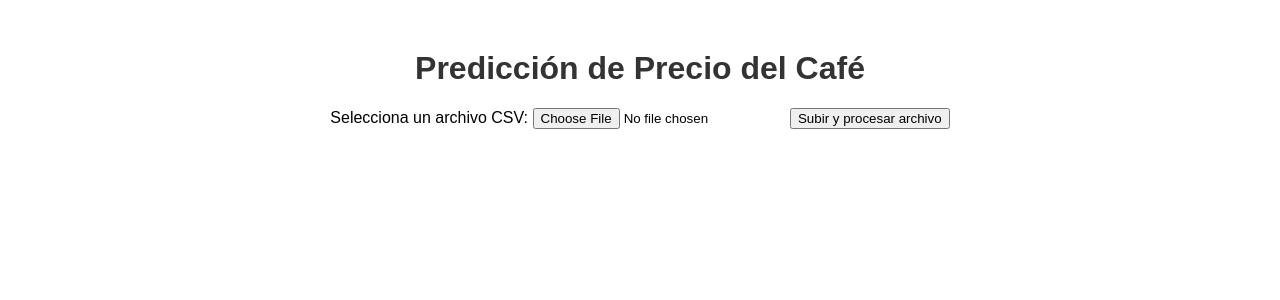
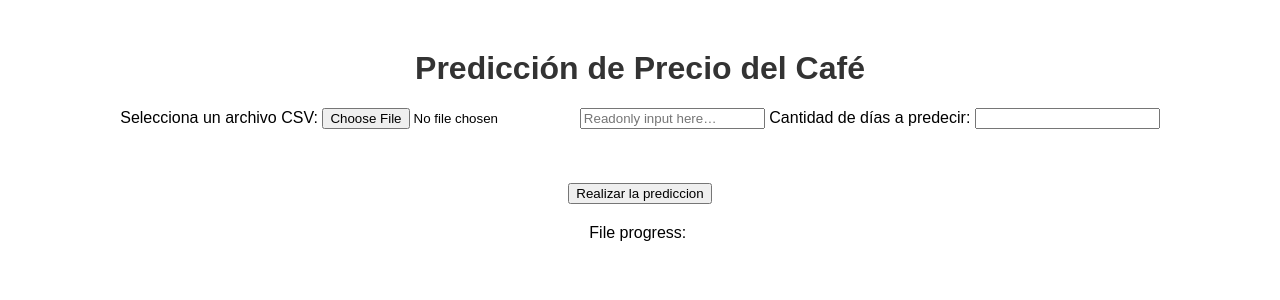
Before and after one commit to DiegoFlorez34/Proyecto-Seminario, a Flask app: page / in a window 1280 px wide. Shown: the top 300 px of the page. Run offline with Flask 3, Linux system fonts and the light colour scheme.

Commit message:
Descripción de los cambios realizados

```diff
--- a/app.py
+++ b/app.py
@@ -1,5 +1,5 @@
 import os
-from flask import Flask, request, render_template, send_from_directory
+from flask import Flask, request, render_template, send_from_directory, jsonify
 import pandas as pd
 import numpy as np
 import tensorflow as tf
@@ -31,11 +31,17 @@ def home():
 @app.route('/upload', methods=['POST'])
 def upload_file():
     if 'file' not in request.files:
-        return {'error': 'No file part'}
+        return jsonify({'error': 'No file part'})
 
     file = request.files['file']
     if file.filename == '':
-        return {'error': 'No selected file'}
+        return jsonify({'error': 'No selected file'})
+
+    dias_a_predecir = request.form.get('dias')  # Obtener el valor de los días a predecir
+    if not dias_a_predecir or not dias_a_predecir.isdigit():
+        return jsonify({'error': 'Debe ingresar un número válido de días a predecir'})
+
+    dias_a_predecir = int(dias_a_predecir)
 
     # Guardar el archivo en el directorio 'uploads'
     filepath = os.path.join(app.config['UPLOAD_FOLDER'], file.filename)
@@ -96,7 +102,6 @@ def upload_file():
 
         # --------------------------------------------
         # Realizar predicciones futuras
-        dias_a_predecir = 30  # Predicciones para los próximos 30 días
         ultimos_dias = precios_scaled[-SECUENCIA_DIAS:]
         predicciones_futuras = []
 
@@ -123,11 +128,16 @@ def upload_file():
         plt.savefig(graph_path)
         plt.close()
 
-        # Devolver la URL de la imagen generada
-        return {'message': 'Archivo procesado con éxito', 'graph_url': graph_path}
+        # Devolver la URL de la imagen generada y las predicciones
+        predicciones_list = predicciones_futuras_orig.flatten().tolist()
+        return jsonify({
+            'message': 'Archivo procesado con éxito',
+            'graph_url': graph_path,
+            'predicciones': predicciones_list
+        })
 
     except Exception as e:
-        return {'error': f'Error al procesar el archivo: {str(e)}'}
+        return jsonify({'error': f'Error al procesar el archivo: {str(e)}'})
 
 if __name__ == '__main__':
     app.run(debug=True)
--- a/templates/index.html
+++ b/templates/index.html
@@ -46,13 +46,21 @@
     <form id="upload-form" action="/upload" method="POST" enctype="multipart/form-data">
         <label for="file">Selecciona un archivo CSV:</label>
         <input type="file" name="file" id="file" required>
-        <button type="submit">Subir y procesar archivo</button>
+        <input class="form-control" type="text" placeholder="Readonly input here…" readonly>
+        <label for="dias">Cantidad de días a predecir:</label>
+        <input type="number" name="dias" id="dias" required>
+        <br><br>
+        <br><br>
+        <button type="submit">Realizar la prediccion</button>
     </form>
 
     <!-- Barra de carga -->
     <div id="progress-container">
         <div id="progress-bar"></div>
     </div>
+    <label for="file">File progress:</label>
+    <progress id="progress-bar" max="100" ></progress>
+
 
     <div id="result">
         <!-- Los resultados de la predicción se mostrarán aquí -->
@@ -88,6 +96,10 @@
                         resultDiv.innerHTML = `
                             <h3>${data.message}</h3>
                             <img src="${data.graph_url}" alt="Gráfico de Predicción">
+                            <h4>Predicciones:</h4>
+                            <ul>
+                                ${data.predicciones.map(pred => `<li>${pred}</li>`).join('')}
+                            </ul>
                         `;
                     } else {
                         resultDiv.innerHTML = `<h3>${data.error}</h3>`;
```
Also changed, not shown: static/prediccion.png.
